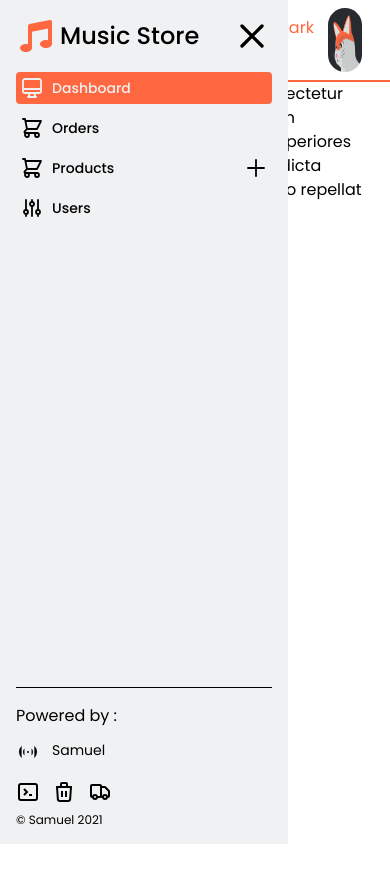
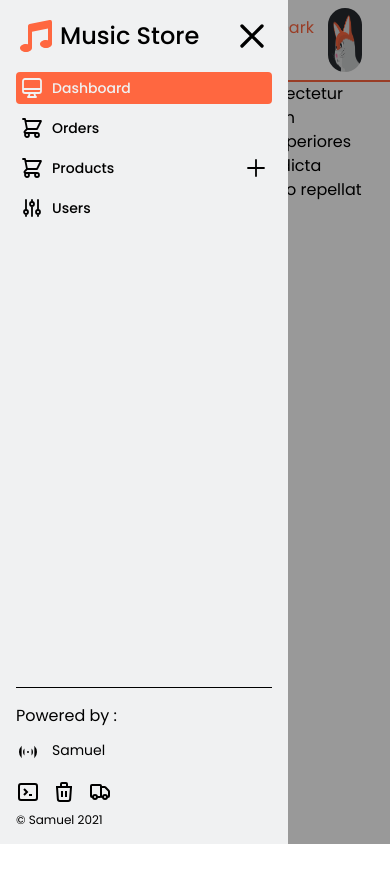
Before and after one commit to samueladitia95/music-store-admin, a Next.js app: page / in a window 390 px wide. Shown: the top 882 px of the page. Built offline with nearby package versions, Linux system fonts and the light colour scheme.

Commit message:
Add black transparent div to block the rest of the page when sidebar opened

```diff
--- a/components/Layout/Sidebar/index.tsx
+++ b/components/Layout/Sidebar/index.tsx
@@ -48,8 +48,15 @@ const Sidebar = () => {
   const { pathname } = useRouter();
 
   return (
-    // Extra div buat shadow
     <div>
+      {/* Black div to block the rest of the page when opening sidebar */}
+      <div
+        className={`bg-black opacity-40 fixed h-full w-screen top-0 left-0 md:hidden z-10 ${
+          !isSidebarOpen ? "hidden" : ""
+        }`}
+        onClick={() => setIsSidebarOpen(false)}
+      ></div>
+
       <div
         className={`h-screen w-72 z-40 overflow-y-auto transform transition duration-200 ease-in-out fixed top-0 md:static md:transform-none ${
           !isSidebarOpen ? "-translate-x-full" : ""
```
